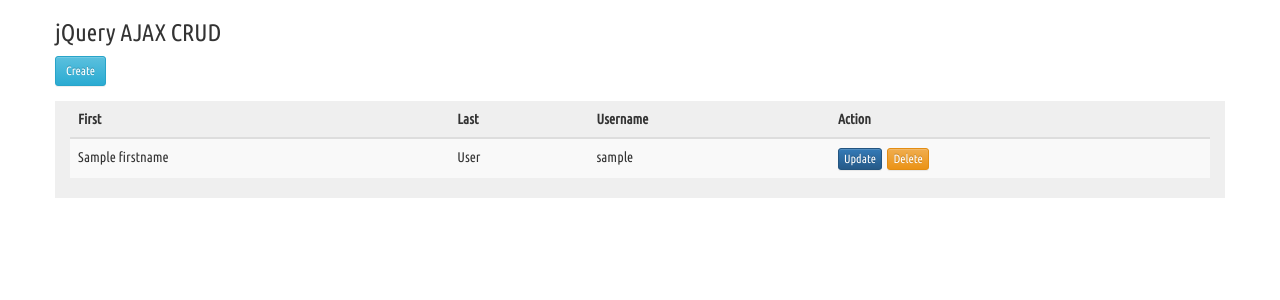
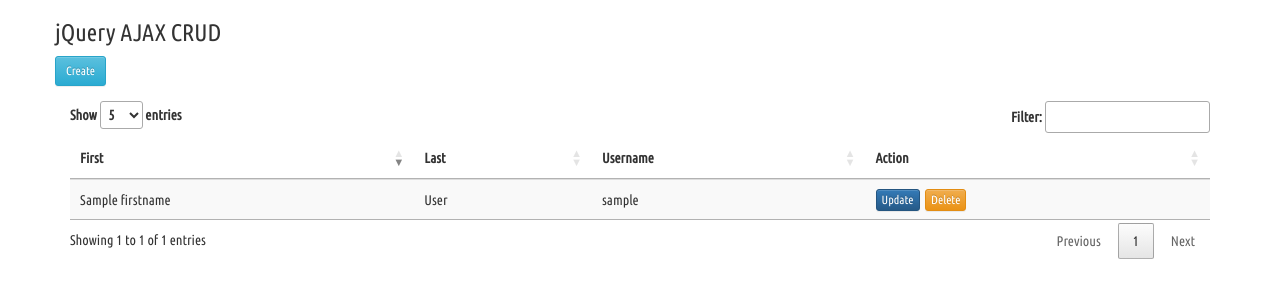
Before and after one commit to corics15/jquery-ajax-crud, a CodeIgniter app: the page made by application/views/main.php in a window 1280 px wide. Shown: the top 300 px of the page. Run offline with CodeIgniter, Linux system fonts and the light colour scheme; tables that the repository leaves empty or names only in its code hold one stand-in row (values such as "Sample post"); the template is opened without the code that fills it: most values are stand-ins (such as "Sample title", 1, 10 or a date in 2020); lists and menus that the app fills with data are empty; some libraries are stand-ins or nearby versions.

Commit message:
Added dataTables.

```diff
--- a/application/views/main.php
+++ b/application/views/main.php
@@ -14,6 +14,7 @@ defined('BASEPATH') OR exit('No direct script access allowed');
 		<link rel="stylesheet" href="https://maxcdn.bootstrapcdn.com/bootstrap/3.3.7/css/bootstrap-theme.min.css" integrity="sha384-rHyoN1iRsVXV4nD0JutlnGaslCJuC7uwjduW9SVrLvRYooPp2bWYgmgJQIXwl/Sp" crossorigin="anonymous">
 
 		<link href="https://fonts.googleapis.com/css?family=Ubuntu+Condensed" rel="stylesheet">
+		<link rel="stylesheet" href="https://cdn.datatables.net/1.10.12/css/jquery.dataTables.min.css">
 		<link rel="stylesheet" href="<?= base_url('assets/css/styles.css') ?>">
 
 		<!-- HTML5 shim and Respond.js for IE8 support of HTML5 elements and media queries -->
@@ -37,7 +38,7 @@ defined('BASEPATH') OR exit('No direct script access allowed');
 			<div class="row">
 				<div class="col-md-12 main-div">
 					<div class="table-responsive">
-						<table class="table table-striped table-hover tbl-CRUD">
+						<table class="table table-striped table-hover tbl-CRUD w100">
 							<thead>
 								<tr>
 									<th>First</th>
@@ -55,17 +56,17 @@ defined('BASEPATH') OR exit('No direct script access allowed');
 							</thead>
 							<tbody>
 								<?php foreach ($user_info as $r) : ?>
-								<tr data-id="<?= $r->id ?>">
-									<td data-column="firstname" class="fn"><?= $r->firstname ?></td>
-									<td data-column="lastName" class="ln"><?= $r->lastName?></td>
-									<td data-column="username" class="un"><?= $r->username ?></td>
-									<!-- <td data-column="gender" class="gd"><?= $r->gender ?></td>
-									<td data-column="country" class="ct"><?= $r->country ?></td>
-									<td data-column="postcode" class="pc"><?= $r->postcode ?></td>
-									<td data-column="email" class="em"><?= $r->email ?></td>
-									<td data-column="birthdate" class="bd"><?= date('M d, Y', strtotime($r->birthdate)) ?></td>
-									<td data-column="registration_date" class="rd"><?= date('M d, Y', strtotime($r->registration_date)) ?></td>
-									<td data-column="ip_address" class="ip"><?= $r->ip_address ?></td> -->
+								<tr>
+									<td><?= $r->firstname ?></td>
+									<td><?= $r->lastName?></td>
+									<td><?= $r->username ?></td>
+									<!-- <td><?= $r->gender ?></td>
+									<td><?= $r->country ?></td>
+									<td><?= $r->postcode ?></td>
+									<td><?= $r->email ?></td>
+									<td><?= date('M d, Y', strtotime($r->birthdate)) ?></td>
+									<td><?= date('M d, Y', strtotime($r->registration_date)) ?></td>
+									<td><?= $r->ip_address ?></td> -->
 									<td>
 										<button type="submit" class="btn btn-primary btn-xs update" data-id="<?= $r->id ?>">Update</button>&nbsp;
 										<button type="button" class="btn btn-warning btn-xs delete" data-id="<?= $r->id ?>">Delete</button>
@@ -89,6 +90,7 @@ defined('BASEPATH') OR exit('No direct script access allowed');
 	    <script src="https://ajax.googleapis.com/ajax/libs/jquery/2.2.4/jquery.min.js"></script>
 	    <!-- Include all compiled plugins (below), or include individual files as needed -->
 	    <script src="https://maxcdn.bootstrapcdn.com/bootstrap/3.3.7/js/bootstrap.min.js" integrity="sha384-Tc5IQib027qvyjSMfHjOMaLkfuWVxZxUPnCJA7l2mCWNIpG9mGCD8wGNIcPD7Txa" crossorigin="anonymous"></script>
+	    <script src="https://cdn.datatables.net/1.10.12/js/jquery.dataTables.min.js"></script>
 	    <script src="<?= base_url('assets/js/main.js') ?>"></script>
   </body>
 </html>
--- a/assets/css/styles.css
+++ b/assets/css/styles.css
@@ -8,5 +8,8 @@ html, body {
 	display: none;
 }
 .main-div {
-	background-color: #efefef;
+	/*background-color: #efefef;*/
 }
+.w100 {
+	width: 100% !important;
+}
--- a/assets/js/main.js
+++ b/assets/js/main.js
@@ -15,6 +15,15 @@ $(document).ready(function() {
 		// 		console.log(response);
 		// 	}
 		// });
+	});
+
+	$('.tbl-CRUD').DataTable({
+		searchHighlight 	: true,
+		lengthMenu 			: [5, 10, 20, 30],
+		order 				: [[ 0, 'desc' ]],
+		"scrollX" 			: true,
+		stateSave 			: true,
+		"oLanguage" 		: { "sSearch": "Filter:"}
 	});
 
 	$(document).on('click', '.update', function(e) {
@@ -50,8 +59,20 @@ $(document).ready(function() {
 				$('.sub-div').fadeOut();
 				$('.main-div').removeClass('col-md-6').addClass('col-md-12');
 				$('.main-div').html(response);
+				$('.tbl-CRUD').DataTable({
+					searchHighlight 	: true,
+					lengthMenu 			: [5, 10, 20, 30],
+					order 				: [[ 0, 'desc' ]],
+					"scrollX" 			: true,
+					stateSave 			: true,
+					"oLanguage" 		: { "sSearch": "Filter:"}
+				});
 			}
 		});
 	});
 
+	$(document).on("click", ".tbl-CRUD tr", function() {
+        $(this).addClass('info').siblings().removeClass('info');
+    });
+
 });
```
